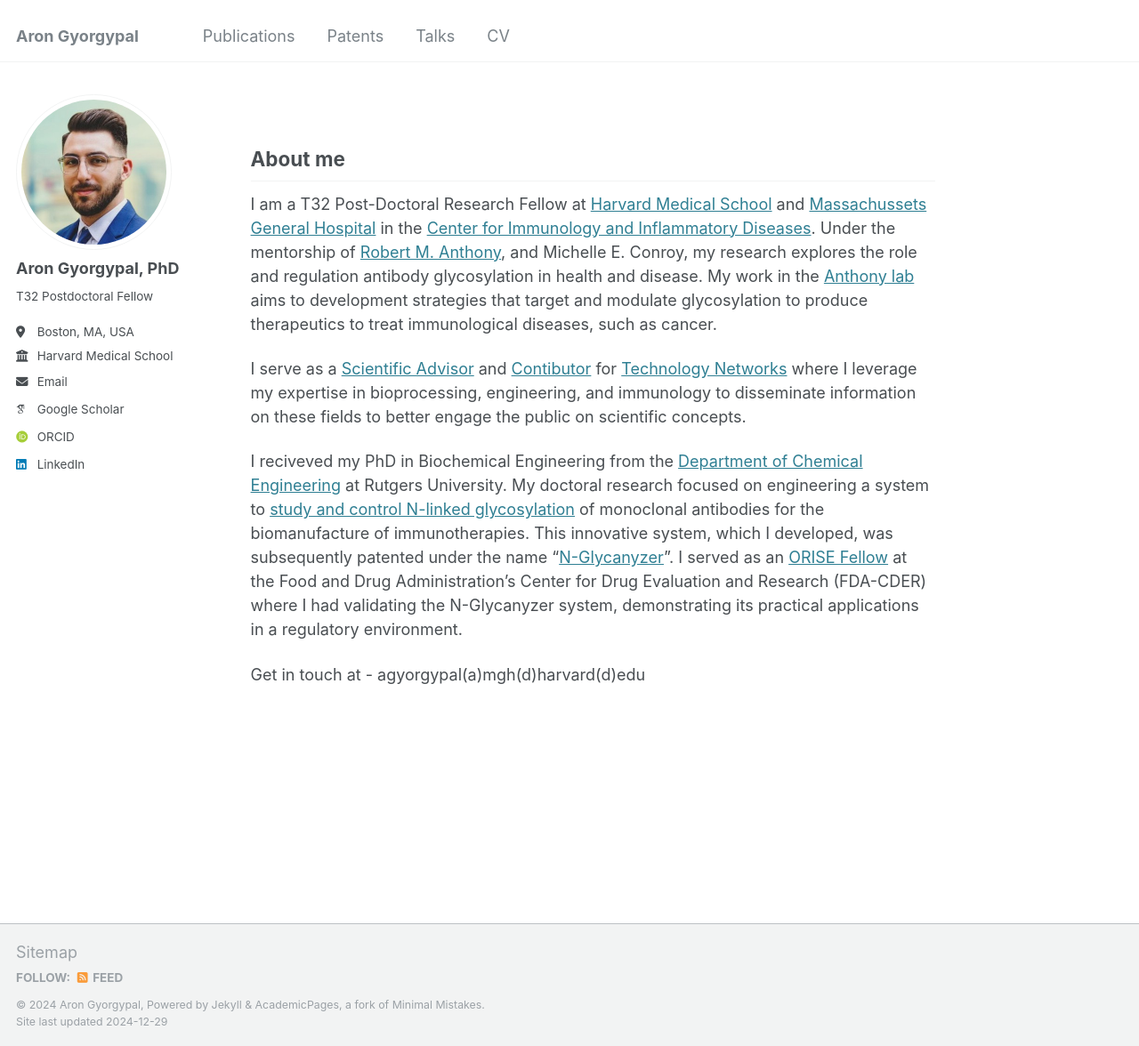
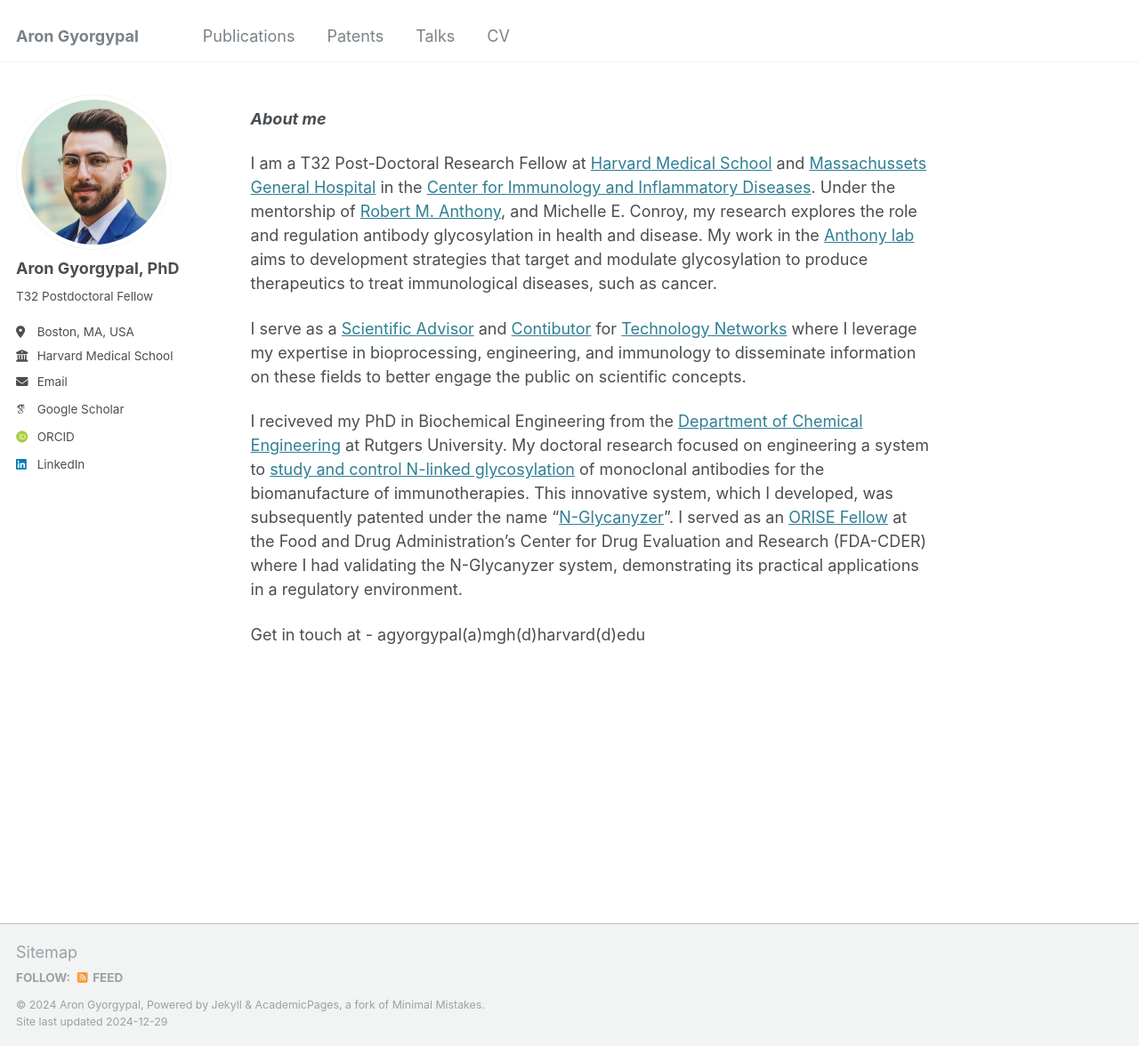
Before and after one commit to AGyorgypal/AGyorgypal.github.io, a Jekyll site: the page built from _pages/about.md, in a window 1280 px wide and 1176 px high. Shown: the whole window at 89% size. Built offline with Jekyll 4.4.1, drawn with Linux system fonts in a browser that asks for light colours; some web fonts are replaced.

```diff
--- a/_pages/about.md
+++ b/_pages/about.md
@@ -7,8 +7,8 @@ redirect_from:
   - /about/
   - /about.html
 ---
-About me
---
+<b><i>About me</i></b>
+
 I am a T32 Post-Doctoral Research Fellow at [Harvard Medical School](https://hms.harvard.edu/) and [Massachussets General Hospital](https://www.massgeneral.org/) in the [Center for Immunology and Inflammatory Diseases](https://www.massgeneral.org/medicine/ciid). Under the mentorship of [Robert M. Anthony](https://scholar.google.com/citations?user=3xN1qSIAAAAJ&hl=en&oi=ao), and Michelle E. Conroy, my research explores the role and regulation antibody glycosylation in health and disease. My work in the [Anthony lab](https://rmanthonylab.mgh.harvard.edu/) aims to development strategies that target and modulate glycosylation to produce therapeutics to treat immunological diseases, such as cancer.
 
 I serve as a [Scientific Advisor](https://www.technologynetworks.com/tn/scientific-advisory-board) and [Contibutor](https://www.technologynetworks.com/tn/editor/aron-gyorgypal-phd) for [Technology Networks](https://www.technologynetworks.com/) where I leverage my expertise in bioprocessing, engineering, and immunology to disseminate information on these fields to better engage the public on scientific concepts.
```
